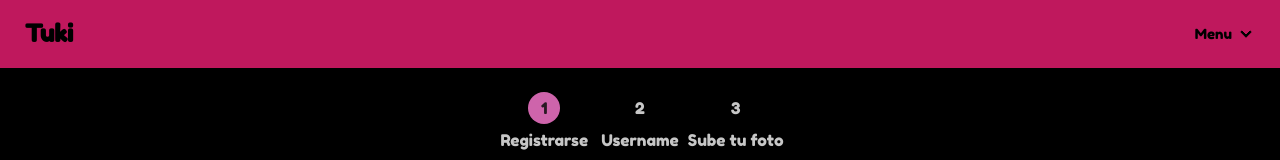
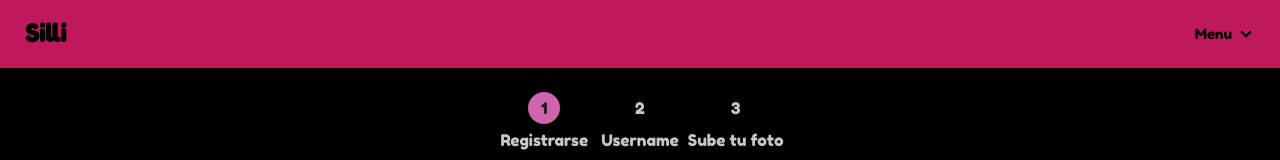
Before and after one commit to ShinyBread/Silli-Project, a SvelteKit app: page /login in a window 1280 px wide. Shown: the top 160 px of the page. Built offline with nearby package versions, Linux system fonts and the light colour scheme; no server answers.

Commit message:
minor css and ui changes

```diff
--- a/src/lib/components/NavBar.svelte
+++ b/src/lib/components/NavBar.svelte
@@ -25,7 +25,7 @@ onMount(() => {
 
 <nav id="navbar" class="navbar bg-secondary sticky top-0 z-10 ">
   <div class="flex-1">
-    <p class="btn btn-ghost normal-case text-2xl text-black drop-shadow-[0_1.2px_1.2px_rgba(0,0,0,0.0.8)]">Tuki</p>
+    <p class="btn btn-ghost normal-case text-2xl text-black drop-shadow-[0_1.2px_1.2px_rgba(0,0,0,0.0.8)]">Silli</p>
   </div>
   <div class="relative">
     <ul class="menu menu-horizontal">
--- a/src/routes/login/+page.svelte
+++ b/src/routes/login/+page.svelte
@@ -14,11 +14,12 @@
     {#if $user}
         <p class="text-3xl p-2">Hola</p>
         <p class="text-4xl text-black drop-shadow-[0_1.2px_1.2px_rgba(0,0,0,0.0.8)]">{$user.displayName} !</p>
-        <div class="alert alert-success mt-4">
-            <span>Haz iniciado sesion!</span>
+        <div class="flex alert alert-success mt-4 text-black text-center justify-center text-xl">
+            <p>Has iniciado sesion !</p>
             <svg xmlns="http://www.w3.org/2000/svg" class="stroke-current shrink-0 h-5 w-5" fill="none" viewBox="0 0 24 24"><path stroke-linecap="round" stroke-linejoin="round" stroke-width="2" d="M9 12l2 2 4-4m6 2a9 9 0 11-18 0 9 9 0 0118 0z" /></svg>
           </div>
         <button class="btn btn-danger mt-5"on:click={()=> signOut(auth)}>Cerrar sesion</button>
+        <button class="btn btn-info mt-5"><a href="login/username">Continuar ></a></button>
     {:else}
         <button class="btn btn-info mt-4" on:click={signInWithGoogle}>Inicia sesion con Google</button>
     {/if}
```
